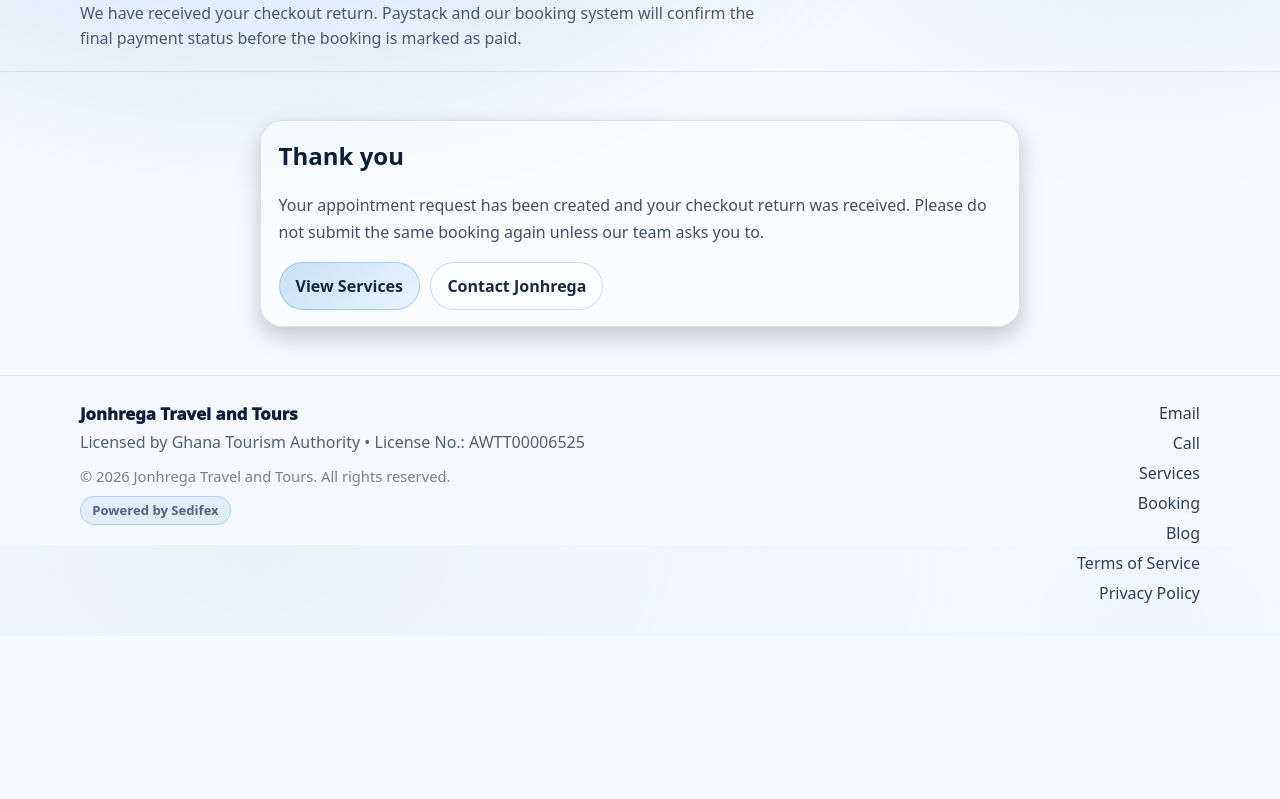
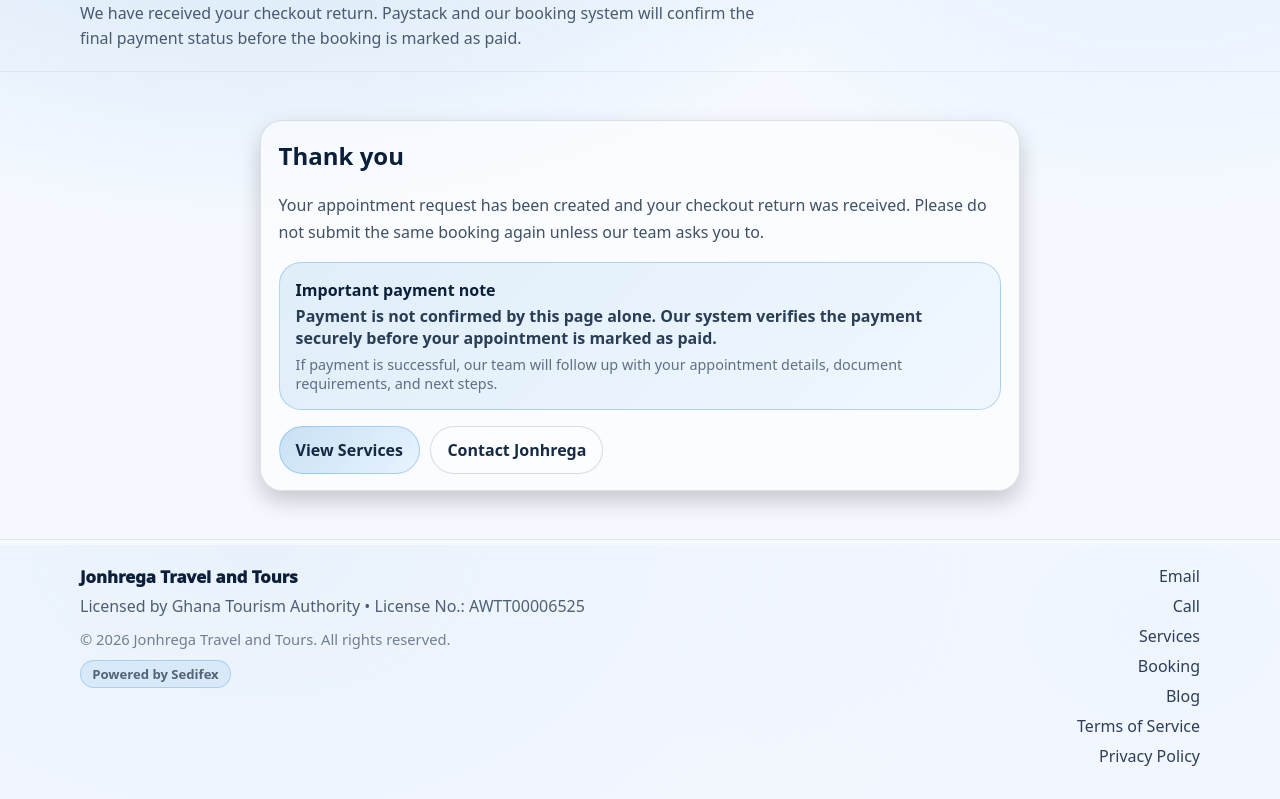
Before and after one commit to learngermanghana/jonhrega-travel-site, a React (Vite) app: page /payment/return in a window 1280 px wide. Shown: the part 1055-1854 px from the top of the page. Before the commit the page ends 1691 px from the top, so only its background shows below. Built offline with nearby package versions, Linux system fonts and the light colour scheme.

Commit message:
Add payment verification explanation

```diff
--- a/src/pages/PaymentReturnPage.jsx
+++ b/src/pages/PaymentReturnPage.jsx
@@ -29,6 +29,15 @@ export default function PaymentReturnPage() {
             <p>
               Your appointment request has been created and your checkout return was received. Please do not submit the same booking again unless our team asks you to.
             </p>
+            <div className="callout paymentReturnNotice">
+              <div className="callout__title">Important payment note</div>
+              <div className="callout__text">
+                Payment is not confirmed by this page alone. Our system verifies the payment securely before your appointment is marked as paid.
+              </div>
+              <div className="callout__hint">
+                If payment is successful, our team will follow up with your appointment details, document requirements, and next steps.
+              </div>
+            </div>
             {reference && (
               <p className="tiny">
                 Payment reference: <strong>{reference}</strong>
```
